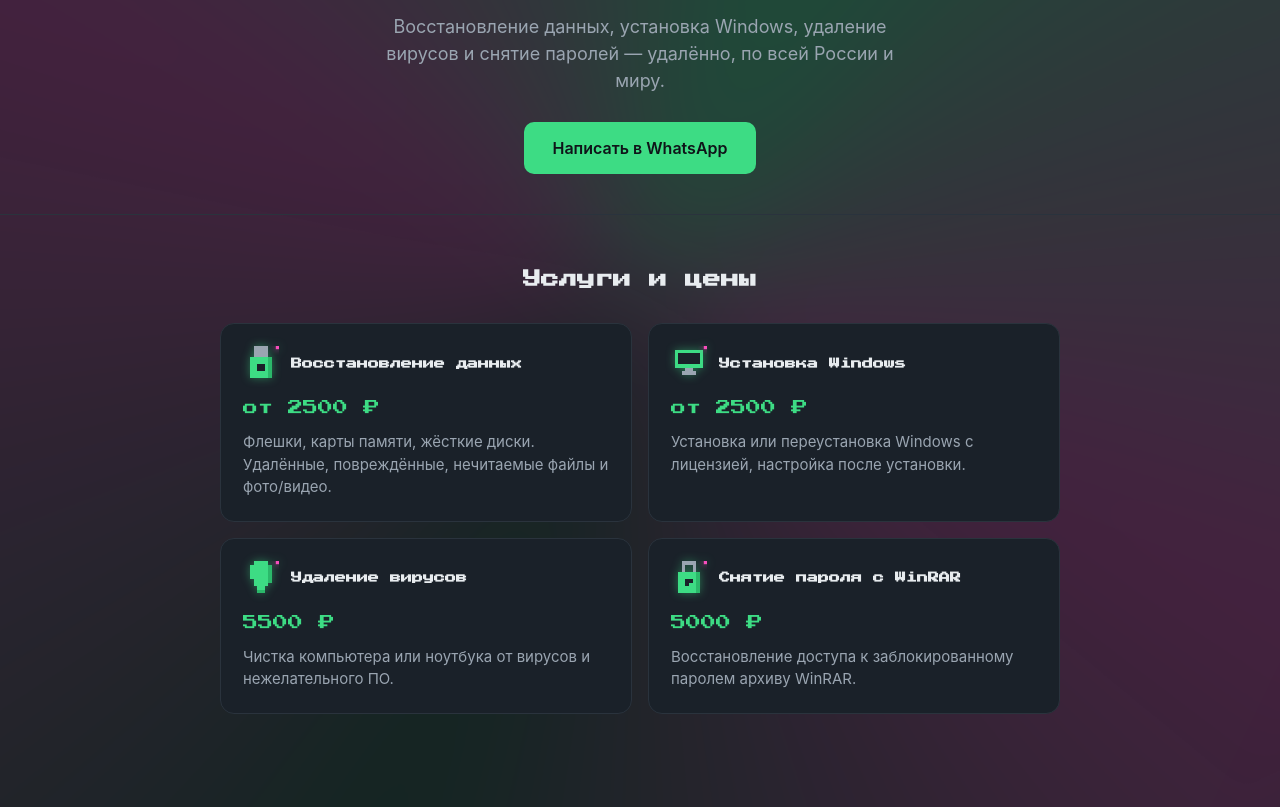
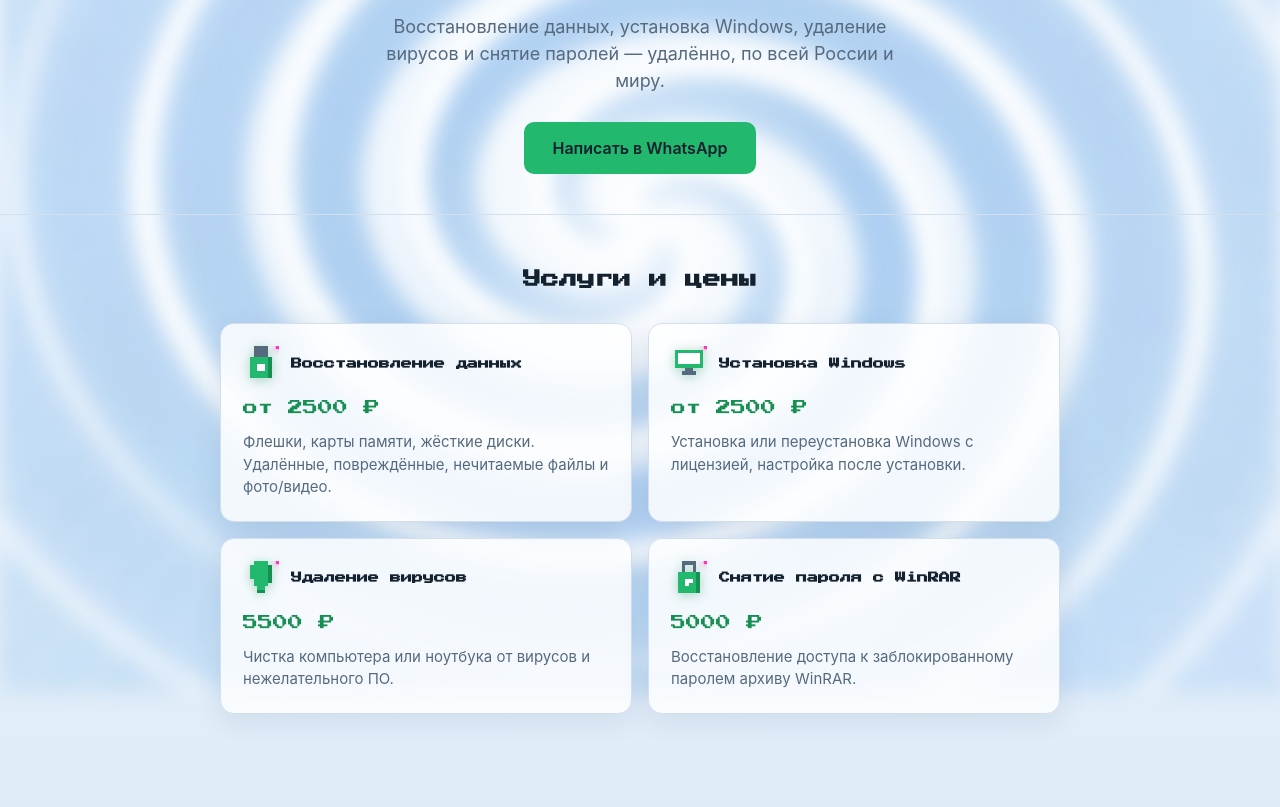
Before and after one commit to posollosop-dot/inkarnaciya-servis, a plain HTML site: page index.html in a window 1280 px wide. Shown: the part 108-915 px from the top of the page. Drawn offline with Linux system fonts and the light colour scheme; animation ran at ten frames a second.

Commit message:
Светлая небесная тема и облачный вихрь на canvas (вид сверху), карточки полупрозрачные
Co-Authored-By: Claude Fable 5.1 <noreply@anthropic.com>

```diff
--- a/index.html
+++ b/index.html
@@ -43,14 +43,16 @@
 
 <style>
   :root {
-    --bg: #0f1419;
-    --bg-card: #1a2129;
-    --text: #e8ecef;
-    --text-dim: #9aa5b1;
-    --accent: #3ddc84;
-    --accent-dark: #2bb86a;
-    --glitch: #ff4fc2;
-    --border: #2a333d;
+    --bg: #e9f1fa;
+    --bg-sky-top: #f7fbff;
+    --bg-sky-bottom: #cfe1f3;
+    --bg-card: #ffffff;
+    --text: #14212e;
+    --text-dim: #566a7e;
+    --accent: #22b86d;
+    --accent-dark: #178f53;
+    --glitch: #ff2fb5;
+    --border: #d3dfec;
     --font-pixel: "Press Start 2P", "Courier New", monospace;
   }
 
@@ -60,35 +62,24 @@
 
   body {
     position: relative;
-    background: var(--bg);
+    background: linear-gradient(180deg, var(--bg-sky-top) 0%, var(--bg-sky-bottom) 100%);
     color: var(--text);
     font-family: -apple-system, BlinkMacSystemFont, "Segoe UI", Roboto, Arial, sans-serif;
     line-height: 1.5;
     overflow-x: hidden;
   }
 
-  /* Футуристичный "небесный вихрь" на фоне — спокойный, не мешает чтению.
-     z-index:0 + контент выше на z-index:1 (ниже), т.к. отрицательный z-index
-     на фиксированном элементе может уйти под фон html/body и стать невидимым. */
-  body::before {
-    content: "";
+  /* Вид сверху на облачный вихрь — рисуется на canvas (скрипт внизу страницы).
+     z-index:0, контент выше на z-index:1: отрицательный z-index на фиксированном
+     элементе может уйти под фон и стать невидимым. */
+  #sky {
     position: fixed;
-    top: 50%;
-    left: 50%;
-    width: 140vmax;
-    height: 140vmax;
+    inset: 0;
+    width: 100%;
+    height: 100%;
     z-index: 0;
     pointer-events: none;
-    background: conic-gradient(
-      from 0deg,
-      rgba(61, 220, 132, 0.28),
-      rgba(255, 79, 194, 0.22),
-      rgba(61, 220, 132, 0.08),
-      rgba(255, 79, 194, 0.22),
-      rgba(61, 220, 132, 0.28)
-    );
-    filter: blur(60px);
-    transform: translate(-50%, -50%);
+    filter: blur(10px);
   }
 
   body > * {
@@ -96,15 +87,7 @@
     z-index: 1;
   }
 
-  @media (prefers-reduced-motion: no-preference) {
-    body::before {
-      animation: vortex-spin 70s linear infinite;
-    }
-  }
-
-  @keyframes vortex-spin {
-    to { transform: translate(-50%, -50%) rotate(360deg); }
-  }
+  body > #sky { z-index: 0; }
 
   .wrap {
     max-width: 880px;
@@ -138,7 +121,7 @@
     display: inline-block;
     padding: 14px 28px;
     background: var(--accent);
-    color: #0f1419;
+    color: var(--text);
     font-weight: 600;
     text-decoration: none;
     border-radius: 10px;
@@ -167,10 +150,13 @@
   }
 
   .card {
-    background: var(--bg-card);
+    background: rgba(255, 255, 255, 0.82);
+    backdrop-filter: blur(8px);
+    -webkit-backdrop-filter: blur(8px);
     border: 1px solid var(--border);
     border-radius: 14px;
     padding: 22px;
+    box-shadow: 0 8px 28px rgba(40, 70, 110, 0.10);
   }
 
   .card-head {
@@ -185,7 +171,7 @@
     width: 36px;
     height: 36px;
     shape-rendering: crispEdges;
-    filter: drop-shadow(0 0 5px rgba(61, 220, 132, 0.45));
+    filter: drop-shadow(0 2px 6px rgba(23, 143, 83, 0.35));
   }
 
   .pixel-icon .pxa { fill: var(--accent); }
@@ -219,7 +205,7 @@
 
   .card .price {
     font-family: var(--font-pixel);
-    color: var(--accent);
+    color: var(--accent-dark);
     font-size: 15px;
     line-height: 1.8;
     margin: 12px 0 10px;
@@ -231,10 +217,13 @@
   }
 
   .how {
-    background: var(--bg-card);
+    background: rgba(255, 255, 255, 0.82);
+    backdrop-filter: blur(8px);
+    -webkit-backdrop-filter: blur(8px);
     border: 1px solid var(--border);
     border-radius: 14px;
     padding: 28px;
+    box-shadow: 0 8px 28px rgba(40, 70, 110, 0.10);
   }
 
   .how ol {
@@ -287,6 +276,8 @@
 </style>
 </head>
 <body>
+
+<canvas id="sky" aria-hidden="true"></canvas>
 
 <header class="hero">
   <div class="wrap">
@@ -407,5 +398,90 @@
   Инкарнация Сервис · 89392566144
 </footer>
 
+<script>
+(function () {
+  var canvas = document.getElementById("sky");
+  if (!canvas || !canvas.getContext) return;
+  var ctx = canvas.getContext("2d");
+  var reduceMotion = window.matchMedia("(prefers-reduced-motion: reduce)").matches;
+  var ARMS = 3;
+  var TURNS = 2.6;
+  var width, height, cx, cy, maxR, dpr;
+  var angle = 0;
+
+  function resize() {
+    dpr = Math.min(window.devicePixelRatio || 1, 1.5);
+    width = window.innerWidth;
+    height = window.innerHeight;
+    canvas.width = Math.round(width * dpr);
+    canvas.height = Math.round(height * dpr);
+    ctx.setTransform(dpr, 0, 0, dpr, 0, 0);
+    cx = width / 2;
+    cy = height * 0.42;
+    maxR = Math.max(width, height) * 0.78;
+    draw();
+  }
+
+  // Рукава спирали — как облачный циклон при взгляде сверху: широкие ближе к краю,
+  // прозрачнее к краю, собираются к "глазу" в центре.
+  function drawArm(offset, color) {
+    var thetaMax = TURNS * Math.PI * 2;
+    var step = 0.07;
+    var k = maxR / thetaMax;
+    ctx.strokeStyle = color;
+    ctx.lineCap = "round";
+    var prevX = null, prevY = null;
+    for (var t = 0.6; t <= thetaMax; t += step) {
+      var r = k * t;
+      var a = t + offset + angle;
+      var x = cx + r * Math.cos(a);
+      var y = cy + r * Math.sin(a) * 0.82;
+      if (prevX !== null) {
+        ctx.lineWidth = 18 + r * 0.16;
+        ctx.globalAlpha = 0.07 + 0.55 * (1 - r / maxR);
+        ctx.beginPath();
+        ctx.moveTo(prevX, prevY);
+        ctx.lineTo(x, y);
+        ctx.stroke();
+      }
+      prevX = x; prevY = y;
+    }
+  }
+
+  function draw() {
+    ctx.globalAlpha = 1;
+    ctx.clearRect(0, 0, width, height);
+    for (var i = 0; i < ARMS; i++) {
+      var offset = (Math.PI * 2 / ARMS) * i;
+      drawArm(offset, "rgba(255, 255, 255, 1)");
+      drawArm(offset + 0.35, "rgba(170, 205, 240, 1)");
+    }
+    // "Глаз" вихря — мягкое светлое ядро в центре
+    ctx.globalAlpha = 1;
+    var eye = ctx.createRadialGradient(cx, cy, 0, cx, cy, maxR * 0.22);
+    eye.addColorStop(0, "rgba(255, 255, 255, 0.85)");
+    eye.addColorStop(1, "rgba(255, 255, 255, 0)");
+    ctx.fillStyle = eye;
+    ctx.fillRect(0, 0, width, height);
+  }
+
+  var last = 0;
+  function frame(ts) {
+    if (!document.hidden) {
+      if (ts - last > 33) {
+        angle -= 0.0025;
+        draw();
+        last = ts;
+      }
+    }
+    requestAnimationFrame(frame);
+  }
+
+  window.addEventListener("resize", resize);
+  resize();
+  if (!reduceMotion) requestAnimationFrame(frame);
+})();
+</script>
+
 </body>
 </html>
```
